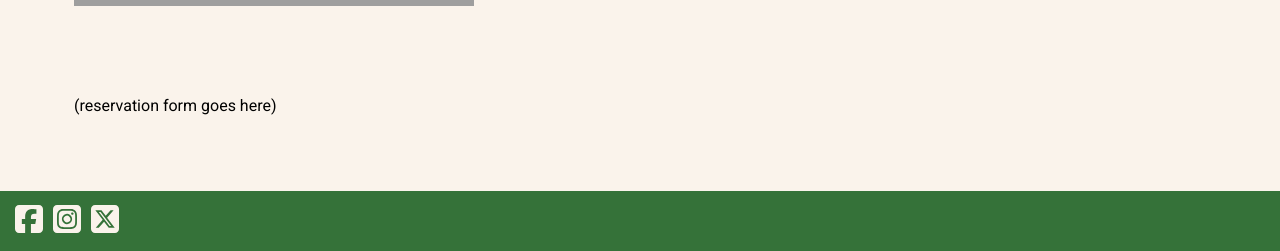
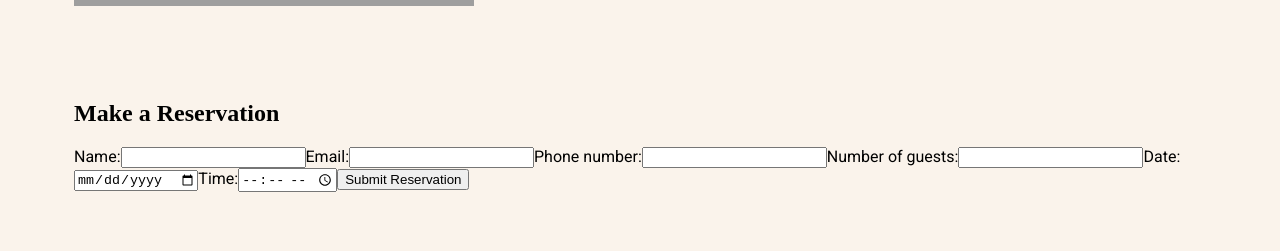
Before and after one commit to rivenf/lotusCafe, a React (Create React App) app in the folder lotuscafe/: page / in a window 1280 px wide. Shown: the part 3407-3658 px from the top of the page. Built offline with nearby package versions, Linux system fonts and the light colour scheme; grey boxes are pictures that could not be loaded; a web font is replaced by a local one.

Commit message:
Create reservation form

```diff
--- a/lotuscafe/src/Reservations.js
+++ b/lotuscafe/src/Reservations.js
@@ -1,7 +1,89 @@
+import { useState } from "react";
+
 export default function Reservations() {
+  const [inputs, setInputs] = useState({});
+  const [submitted, setSubmitted] = useState(false);
+
+  const handleChange = (event) => {
+    const name = event.target.name;
+    const value = event.target.value;
+    setInputs((values) => ({ ...values, [name]: value }));
+  };
+
+  const handleSubmit = (event) => {
+    event.preventDefault();
+    console.log(inputs);
+    setSubmitted(true);
+  };
+
   return (
     <section className="container">
-      <p>(reservation form goes here)</p>
+      <h2>Make a Reservation</h2>
+      {submitted ? (
+        <div>
+          <p>Thanks for your reservation!</p>
+        </div>
+      ) : (
+        <form>
+          <label>
+            Name:
+            <input
+              type="text"
+              name="username"
+              value={inputs.username || ""}
+              onChange={handleChange}
+            />
+          </label>
+          <label>
+            Email:
+            <input
+              type="text"
+              name="email"
+              value={inputs.email || ""}
+              onChange={handleChange}
+            />
+          </label>
+          <label>
+            Phone number:
+            <input
+              type="tel"
+              name="phone"
+              value={inputs.phone || ""}
+              onChange={handleChange}
+            />
+          </label>
+          <label>
+            Number of guests:
+            <input
+              type="number"
+              name="guests"
+              value={inputs.guests || ""}
+              onChange={handleChange}
+            />
+          </label>
+          <label>
+            Date:
+            <input
+              type="date"
+              name="date"
+              value={inputs.date || ""}
+              onChange={handleChange}
+            />
+          </label>
+          <label>
+            Time:
+            <input
+              type="time"
+              name="time"
+              value={inputs.time || ""}
+              onChange={handleChange}
+            />
+          </label>
+          <button type="submit" onClick={handleSubmit}>
+            Submit Reservation
+          </button>
+        </form>
+      )}
     </section>
   );
 }
```
